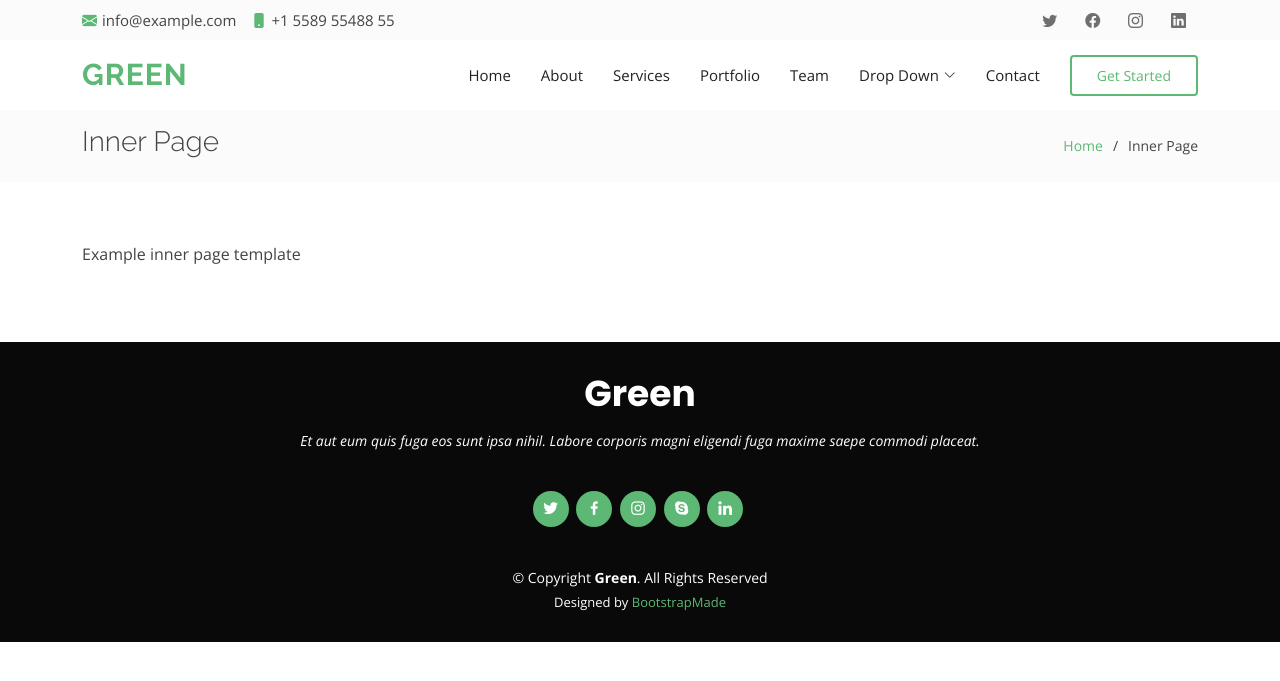
After one commit to krhandmadepaper/krpapers, a PHP site: page /Main/inner-page.html in a window 1280 px wide. The commit adds this page. Shown: the top 681 px of the page. Run offline with PHP 8.4, Linux system fonts and the light colour scheme.

```diff
--- /dev/null
+++ b/Main/inner-page.html
@@ -0,0 +1,163 @@
+<!DOCTYPE html>
+<html lang="en">
+
+<head>
+  <meta charset="utf-8">
+  <meta content="width=device-width, initial-scale=1.0" name="viewport">
+
+  <title>Inner Page - Green Bootstrap Template</title>
+  <meta content="" name="description">
+  <meta content="" name="keywords">
+
+  <!-- Favicons -->
+  <link href="assets/img/favicon.png" rel="icon">
+  <link href="assets/img/apple-touch-icon.png" rel="apple-touch-icon">
+
+  <!-- Google Fonts -->
+  <link href="https://fonts.googleapis.com/css?family=Open+Sans:300,300i,400,400i,600,600i,700,700i|Raleway:300,300i,400,400i,500,500i,600,600i,700,700i|Poppins:300,300i,400,400i,500,500i,600,600i,700,700i" rel="stylesheet">
+
+  <!-- Vendor CSS Files -->
+  <link href="assets/vendor/animate.css/animate.min.css" rel="stylesheet">
+  <link href="assets/vendor/bootstrap/css/bootstrap.min.css" rel="stylesheet">
+  <link href="assets/vendor/bootstrap-icons/bootstrap-icons.css" rel="stylesheet">
+  <link href="assets/vendor/boxicons/css/boxicons.min.css" rel="stylesheet">
+  <link href="assets/vendor/glightbox/css/glightbox.min.css" rel="stylesheet">
+  <link href="assets/vendor/swiper/swiper-bundle.min.css" rel="stylesheet">
+
+  <!-- Template Main CSS File -->
+  <link href="assets/css/style.css" rel="stylesheet">
+
+  <!-- =======================================================
+  * Template Name: Green - v4.10.0
+  * Template URL: https://bootstrapmade.com/green-free-one-page-bootstrap-template/
+  * Author: BootstrapMade.com
+  * License: https://bootstrapmade.com/license/
+  ======================================================== -->
+</head>
+
+<body>
+
+  <!-- ======= Top Bar ======= -->
+  <section id="topbar" class="d-flex align-items-center">
+    <div class="container d-flex justify-content-center justify-content-md-between">
+      <div class="contact-info d-flex align-items-center">
+        <i class="bi bi-envelope-fill"></i><a href="mailto:contact@example.com">info@example.com</a>
+        <i class="bi bi-phone-fill phone-icon"></i> +1 5589 55488 55
+      </div>
+      <div class="social-links d-none d-md-block">
+        <a href="#" class="twitter"><i class="bi bi-twitter"></i></a>
+        <a href="#" class="facebook"><i class="bi bi-facebook"></i></a>
+        <a href="#" class="instagram"><i class="bi bi-instagram"></i></a>
+        <a href="#" class="linkedin"><i class="bi bi-linkedin"></i></i></a>
+      </div>
+    </div>
+  </section>
+
+  <!-- ======= Header ======= -->
+  <header id="header" class="d-flex align-items-center">
+    <div class="container d-flex align-items-center">
+
+      <h1 class="logo me-auto"><a href="index.html">Green</a></h1>
+      <!-- Uncomment below if you prefer to use an image logo -->
+      <!-- <a href="index.html" class="logo me-auto"><img src="assets/img/logo.png" alt="" class="img-fluid"></a>-->
+
+      <nav id="navbar" class="navbar">
+        <ul>
+          <li><a class="nav-link scrollto " href="#hero">Home</a></li>
+          <li><a class="nav-link scrollto" href="#about">About</a></li>
+          <li><a class="nav-link scrollto" href="#services">Services</a></li>
+          <li><a class="nav-link scrollto " href="#portfolio">Portfolio</a></li>
+          <li><a class="nav-link scrollto" href="#team">Team</a></li>
+          <li class="dropdown"><a href="#"><span>Drop Down</span> <i class="bi bi-chevron-down"></i></a>
+            <ul>
+              <li><a href="#">Drop Down 1</a></li>
+              <li class="dropdown"><a href="#"><span>Deep Drop Down</span> <i class="bi bi-chevron-right"></i></a>
+                <ul>
+                  <li><a href="#">Deep Drop Down 1</a></li>
+                  <li><a href="#">Deep Drop Down 2</a></li>
+                  <li><a href="#">Deep Drop Down 3</a></li>
+                  <li><a href="#">Deep Drop Down 4</a></li>
+                  <li><a href="#">Deep Drop Down 5</a></li>
+                </ul>
+              </li>
+              <li><a href="#">Drop Down 2</a></li>
+              <li><a href="#">Drop Down 3</a></li>
+              <li><a href="#">Drop Down 4</a></li>
+            </ul>
+          </li>
+          <li><a class="nav-link scrollto" href="#contact">Contact</a></li>
+          <li><a class="getstarted scrollto" href="#about">Get Started</a></li>
+        </ul>
+        <i class="bi bi-list mobile-nav-toggle"></i>
+      </nav><!-- .navbar -->
+
+    </div>
+  </header><!-- End Header -->
+
+  <main id="main">
+
+    <!-- ======= Breadcrumbs ======= -->
+    <section class="breadcrumbs">
+      <div class="container">
+
+        <div class="d-flex justify-content-between align-items-center">
+          <h2>Inner Page</h2>
+          <ol>
+            <li><a href="index.html">Home</a></li>
+            <li>Inner Page</li>
+          </ol>
+        </div>
+
+      </div>
+    </section><!-- End Breadcrumbs -->
+
+    <section class="inner-page">
+      <div class="container">
+        <p>
+          Example inner page template
+        </p>
+      </div>
+    </section>
+
+  </main><!-- End #main -->
+
+  <!-- ======= Footer ======= -->
+  <footer id="footer">
+    <div class="container">
+      <h3>Green</h3>
+      <p>Et aut eum quis fuga eos sunt ipsa nihil. Labore corporis magni eligendi fuga maxime saepe commodi placeat.</p>
+      <div class="social-links">
+        <a href="#" class="twitter"><i class="bx bxl-twitter"></i></a>
+        <a href="#" class="facebook"><i class="bx bxl-facebook"></i></a>
+        <a href="#" class="instagram"><i class="bx bxl-instagram"></i></a>
+        <a href="#" class="google-plus"><i class="bx bxl-skype"></i></a>
+        <a href="#" class="linkedin"><i class="bx bxl-linkedin"></i></a>
+      </div>
+      <div class="copyright">
+        &copy; Copyright <strong><span>Green</span></strong>. All Rights Reserved
+      </div>
+      <div class="credits">
+        <!-- All the links in the footer should remain intact. -->
+        <!-- You can delete the links only if you purchased the pro version. -->
+        <!-- Licensing information: https://bootstrapmade.com/license/ -->
+        <!-- Purchase the pro version with working PHP/AJAX contact form: https://bootstrapmade.com/green-free-one-page-bootstrap-template/ -->
+        Designed by <a href="https://bootstrapmade.com/">BootstrapMade</a>
+      </div>
+    </div>
+  </footer><!-- End Footer -->
+
+  <a href="#" class="back-to-top d-flex align-items-center justify-content-center"><i class="bi bi-arrow-up-short"></i></a>
+
+  <!-- Vendor JS Files -->
+  <script src="assets/vendor/bootstrap/js/bootstrap.bundle.min.js"></script>
+  <script src="assets/vendor/glightbox/js/glightbox.min.js"></script>
+  <script src="assets/vendor/isotope-layout/isotope.pkgd.min.js"></script>
+  <script src="assets/vendor/swiper/swiper-bundle.min.js"></script>
+  <script src="assets/vendor/php-email-form/validate.js"></script>
+
+  <!-- Template Main JS File -->
+  <script src="assets/js/main.js"></script>
+
+</body>
+
+</html>
```
Also changed, not shown: login/loginreply.php (+6 -2 lines), Home/index.php (line endings or trailing spaces).
